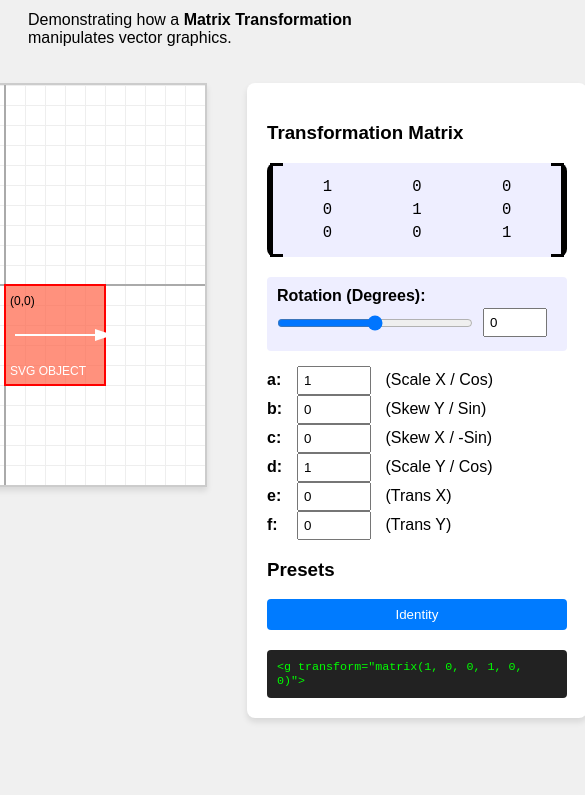
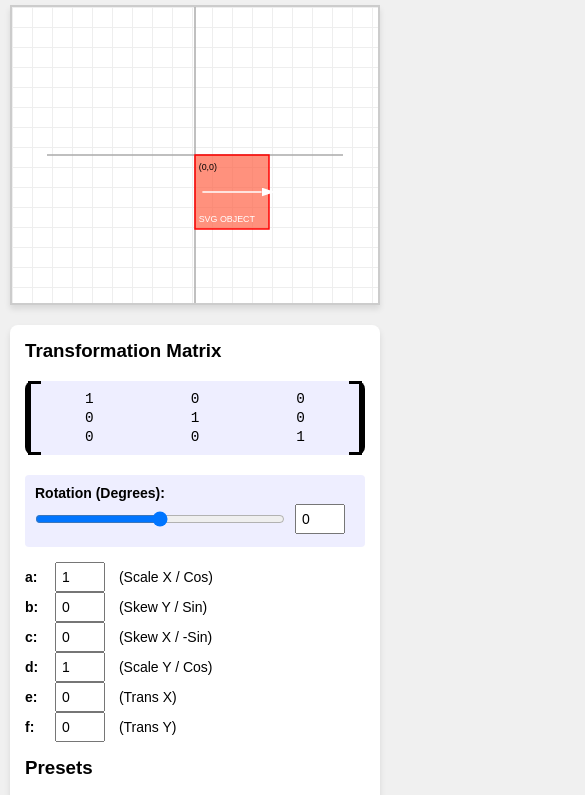
Before and after one commit to M4-on-Github/SVG, a plain HTML site: page index.html in a window 390 px wide. Shown: the part 175-970 px from the top of the page, 585 px wide, since content can reach past the window. Before the commit the page ends 921 px from the top, so only its background shows below. Drawn offline with Linux system fonts and the light colour scheme.

Commit message:
Add files via upload
Better for all screens?

```diff
--- a/index.html
+++ b/index.html
@@ -3,8 +3,13 @@
 
 <head>
     <meta charset="UTF-8">
-    <title>Linear Algebra in SVGs: Live Demo</title>
+    <meta name="viewport" content="width=device-width, initial-scale=1.0">
+    <title>Linear Algebra Transformations in SVGs: Live Demo</title>
     <style>
+        * {
+            box-sizing: border-box;
+        }
+
         body {
             font-family: sans-serif;
             display: flex;
@@ -12,11 +17,20 @@
             align-items: center;
             background-color: #f0f0f0;
             padding: 20px;
+            margin: 0;
+            min-height: 100vh;
         }
 
         h1 {
             color: #333;
             margin-bottom: 10px;
+            text-align: center;
+            font-size: clamp(1.5rem, 5vw, 2rem);
+        }
+
+        p {
+            text-align: center;
+            max-width: 90%;
         }
 
         /* Container for the visual aids */
@@ -25,11 +39,16 @@
             gap: 40px;
             align-items: flex-start;
             margin-top: 20px;
+            width: 100%;
+            max-width: 1200px;
+            flex-wrap: wrap;
+            justify-content: center;
         }
 
         /* The SVG Viewer Styling */
         .canvas {
-            width: 400px;
+            width: 100%;
+            max-width: 400px;
             height: 400px;
             background-color: white;
             border: 2px solid #ccc;
@@ -38,6 +57,12 @@
             background-image: linear-gradient(#eee 1px, transparent 1px), linear-gradient(90deg, #eee 1px, transparent 1px);
             background-size: 20px 20px;
             box-shadow: 0 4px 6px rgba(0, 0, 0, 0.1);
+            flex-shrink: 0;
+        }
+
+        .canvas svg {
+            width: 100%;
+            height: 100%;
         }
 
         /* The Controls Section */
@@ -46,7 +71,13 @@
             padding: 20px;
             border-radius: 8px;
             box-shadow: 0 4px 6px rgba(0, 0, 0, 0.1);
-            width: 300px;
+            width: 100%;
+            max-width: 400px;
+            flex-shrink: 0;
+        }
+
+        .controls h3 {
+            margin-top: 0;
         }
 
         .control-group {
@@ -57,12 +88,14 @@
             display: inline-block;
             width: 30px;
             font-weight: bold;
+            font-size: 14px;
         }
 
         input[type="number"] {
             width: 60px;
             padding: 5px;
             margin-right: 10px;
+            font-size: 14px;
         }
 
         /* New styling for rotation slider */
@@ -84,7 +117,7 @@
             grid-template-columns: repeat(3, 1fr);
             gap: 5px;
             font-family: monospace;
-            font-size: 1.2em;
+            font-size: clamp(1rem, 3vw, 1.2em);
             background: #eef;
             padding: 15px;
             border-radius: 8px;
@@ -131,10 +164,17 @@
             border: none;
             border-radius: 4px;
             flex: 1;
+            min-width: 80px;
+            font-size: 14px;
+            touch-action: manipulation;
         }
 
         button:hover {
             background-color: #0056b3;
+        }
+
+        button:active {
+            transform: scale(0.98);
         }
 
         .code-snippet {
@@ -144,7 +184,69 @@
             border-radius: 4px;
             font-family: monospace;
             margin-top: 20px;
-            font-size: 0.9em;
+            font-size: clamp(0.7em, 2vw, 0.9em);
+            word-break: break-all;
+            overflow-wrap: break-word;
+        }
+
+        /* Mobile Responsive Styles */
+        @media (max-width: 768px) {
+            body {
+                padding: 10px;
+            }
+
+            .container {
+                gap: 20px;
+                flex-direction: column;
+                align-items: center;
+            }
+
+            .canvas {
+                max-width: 100%;
+                height: auto;
+                aspect-ratio: 1;
+            }
+
+            .controls {
+                max-width: 100%;
+            }
+
+            h1 {
+                font-size: 1.5rem;
+            }
+
+            .matrix-display {
+                font-size: 1rem;
+                padding: 10px;
+            }
+
+            .control-group {
+                font-size: 14px;
+            }
+
+            input[type="number"] {
+                width: 50px;
+            }
+        }
+
+        @media (max-width: 480px) {
+            .canvas {
+                height: 300px;
+            }
+
+            .controls {
+                padding: 15px;
+            }
+
+            .matrix-display {
+                font-size: 0.9rem;
+                gap: 3px;
+            }
+
+            button {
+                padding: 10px;
+                font-size: 13px;
+            }
         }
     </style>
 </head>
```
